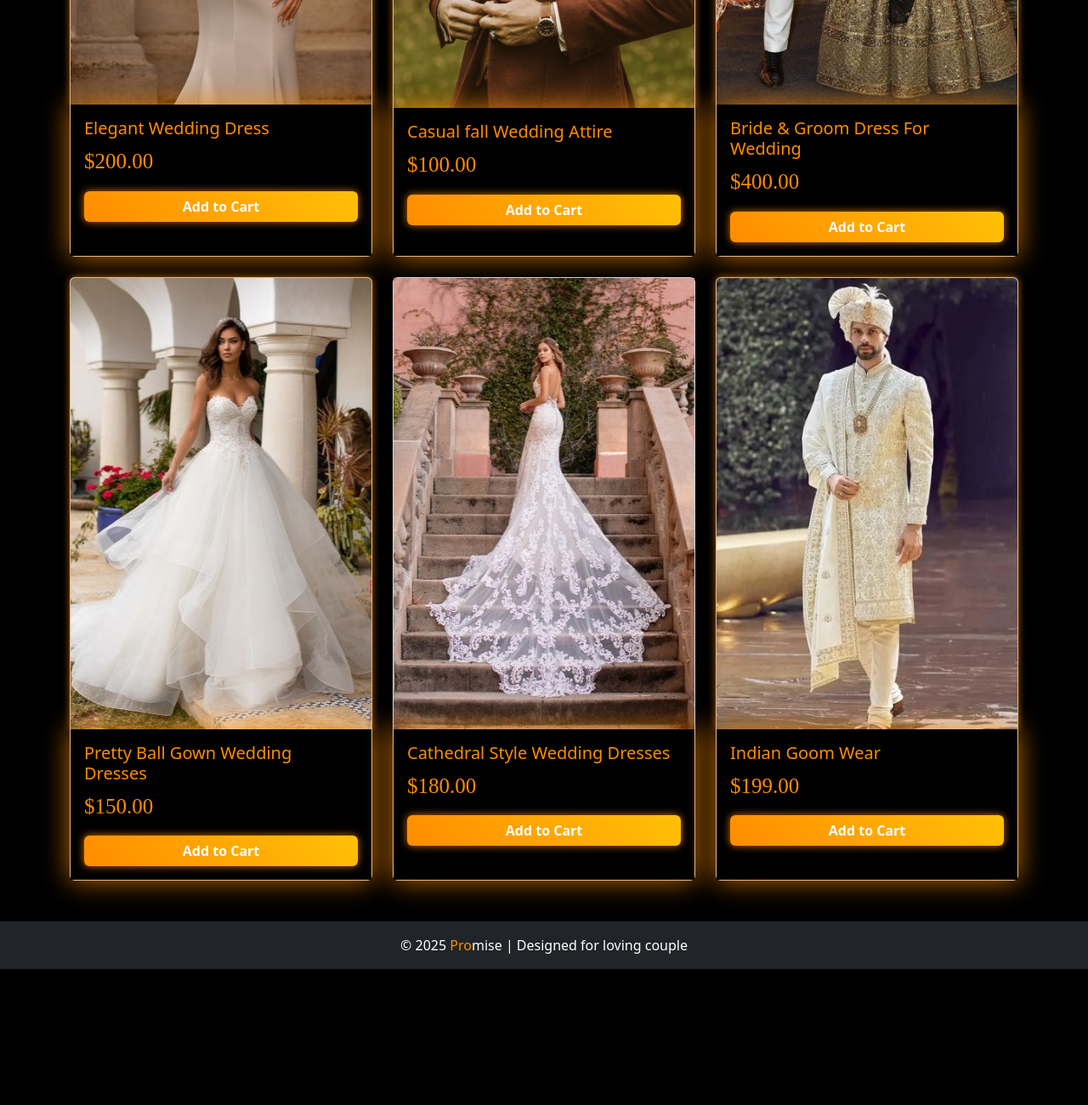
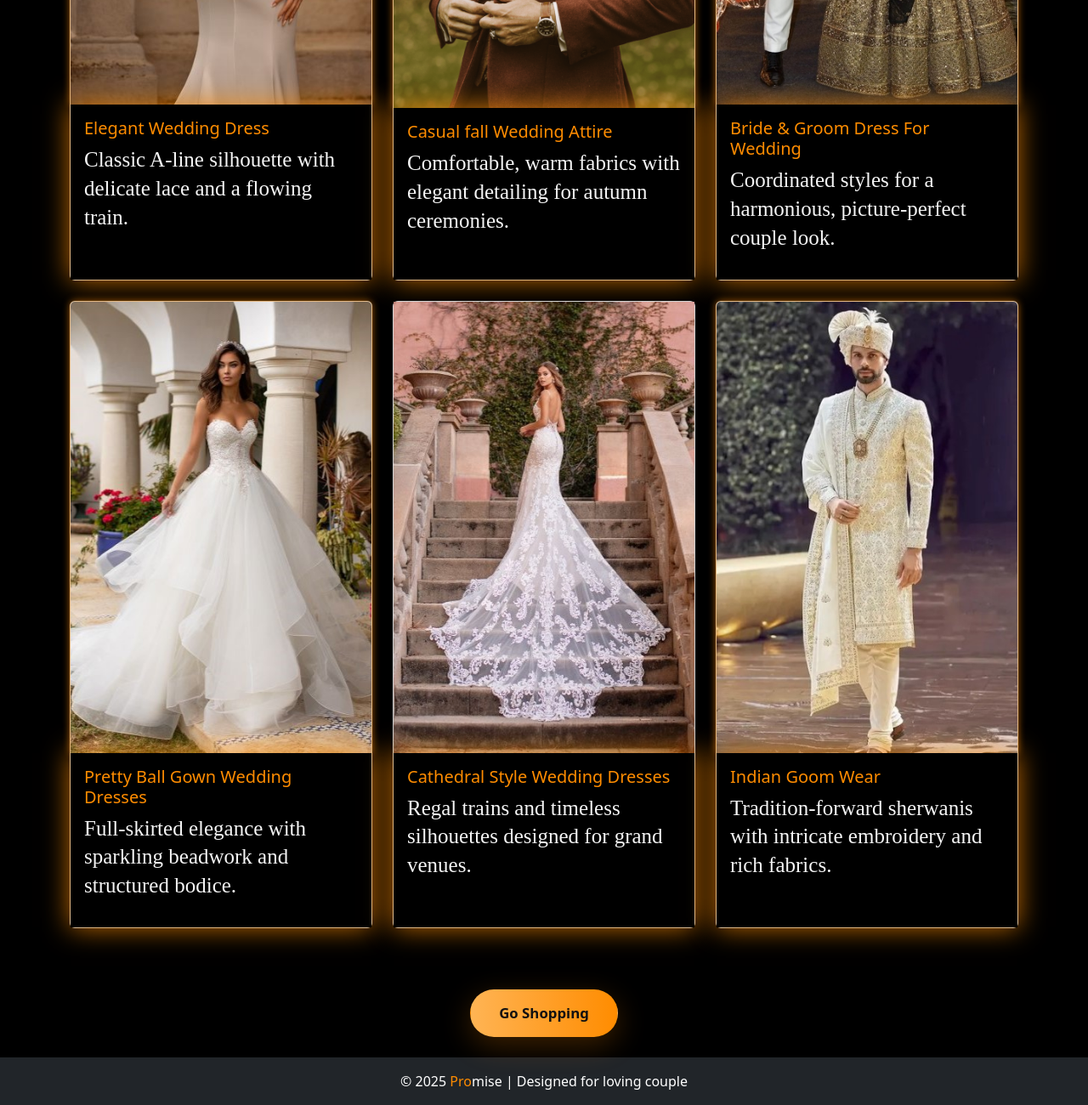
Before and after one commit to gervzsss/webapp, a website: page home.html in a window 1280 px wide. Shown: the part 890-2190 px from the top of the page at 85% size. Before the commit the page ends 2030 px from the top, so only its background shows below. Drawn offline with nearby package versions, Linux system fonts and the light colour scheme; files that its build step writes are made by us from their sources; a web font is replaced by a local one.

Commit message:
Update about and home pages: refine GitHub link, enhance product descriptions, and add "Go Shopping" CTA with improved styling.

```diff
--- a/home.html
+++ b/home.html
@@ -60,8 +60,7 @@
             <img src="images/wedding dress.jpg" class="card-img-top" alt="Product 1" />
             <div class="card-body">
               <h5 class="card-title">Elegant Wedding Dress</h5>
-              <p class="card-text">$200.00</p>
-              <a href="#" class="btn btn-cart w-100"><b>Add to Cart</b></a>
+              <p class="card-desc">Classic A-line silhouette with delicate lace and a flowing train.</p>
             </div>
           </div>
         </div>
@@ -71,8 +70,7 @@
             <img src="images/casual fall wedding attire.png" class="card-img-top" alt="Product 2" />
             <div class="card-body">
               <h5 class="card-title">Casual fall Wedding Attire</h5>
-              <p class="card-text">$100.00</p>
-              <a href="#" class="btn btn-cart w-100"><b>Add to Cart</b></a>
+              <p class="card-desc">Comfortable, warm fabrics with elegant detailing for autumn ceremonies.</p>
             </div>
           </div>
         </div>
@@ -82,8 +80,7 @@
             <img src="images/Bride And Groom Matching Dress For Wedding.jpg" class="card-img-top" alt="Product 3" />
             <div class="card-body">
               <h5 class="card-title">Bride & Groom Dress For Wedding</h5>
-              <p class="card-text">$400.00</p>
-              <a href="#" class="btn btn-cart w-100"><b>Add to Cart</b></a>
+              <p class="card-desc">Coordinated styles for a harmonious, picture-perfect couple look.</p>
             </div>
           </div>
         </div>
@@ -93,8 +90,7 @@
             <img src="images/Pretty ball gown wedding dresses.jpg" class="card-img-top" alt="Product 1" />
             <div class="card-body">
               <h5 class="card-title">Pretty Ball Gown Wedding Dresses</h5>
-              <p class="card-text">$150.00</p>
-              <a href="#" class="btn btn-cart w-100"><b>Add to Cart</b></a>
+              <p class="card-desc">Full-skirted elegance with sparkling beadwork and structured bodice.</p>
             </div>
           </div>
         </div>
@@ -104,8 +100,7 @@
             <img src="images/Cathedral style wedding dresses.jpg" alt="Product 4" />
             <div class="card-body">
               <h5 class="card-title">Cathedral Style Wedding Dresses</h5>
-              <p class="card-text">$180.00</p>
-              <a href="#" class="btn btn-cart w-100"><b>Add to Cart</b></a>
+              <p class="card-desc">Regal trains and timeless silhouettes designed for grand venues.</p>
             </div>
           </div>
         </div>
@@ -116,12 +111,18 @@
               alt="Product 3" />
             <div class="card-body">
               <h5 class="card-title">Indian Goom Wear</h5>
-              <p class="card-text">$199.00</p>
-              <a href="#" class="btn btn-cart w-100"><b>Add to Cart</b></a>
+              <p class="card-desc">Tradition-forward sherwanis with intricate embroidery and rich fabrics.</p>
             </div>
           </div>
         </div>
       </div>
+    </div>
+  </section>
+
+  <!-- GO SHOPPING CTA -->
+  <section class="py-4">
+    <div class="container text-center">
+      <a href="products.html" class="btn btn-go-shopping">Go Shopping</a>
     </div>
   </section>
 
--- a/styles.css
+++ b/styles.css
@@ -834,3 +834,72 @@ body {
 .sticky-sidebar h6 {
   color: #ff8c00;
 }
+
+/* Home page tweaks: keep layout and image sizing unchanged, improve spacing and add CTA */
+.card-desc {
+  color: #ffdca6;
+  /* soft warm tone for descriptions */
+  margin-top: 0.5rem;
+  font-size: 0.95rem;
+  line-height: 1.35;
+  min-height: 2.7em;
+  /* keep card heights consistent when descriptions wrap */
+}
+
+/* subtle hover for existing .card and images - only enhance visuals */
+.card.h-100 {
+  transition: transform 220ms ease, box-shadow 220ms ease;
+}
+
+.card.h-100:hover {
+  transform: translateY(-6px);
+  box-shadow: 0 18px 46px rgba(255, 140, 0, 0.14);
+}
+
+/* ensure image hover is gentle and preserves original image size */
+.card-img-top {
+  transition: transform 420ms ease, filter 320ms ease;
+}
+
+.card:hover .card-img-top {
+  transform: scale(1.03);
+  filter: brightness(1.02);
+}
+
+/* Go Shopping CTA - centered and visually distinct */
+.btn-go-shopping {
+  display: inline-block;
+  padding: 0.9rem 2.1rem;
+  font-size: 1.05rem;
+  font-weight: 700;
+  color: #111;
+  background: linear-gradient(90deg, #ffb454, #ff8c00);
+  border-radius: 999px;
+  text-decoration: none;
+  box-shadow: 0 10px 34px rgba(255, 140, 0, 0.24), 0 0 0 0 rgba(255, 140, 0, 0.0);
+  transition: transform 180ms ease, box-shadow 220ms ease;
+}
+
+.btn-go-shopping:hover {
+  transform: translateY(-4px) scale(1.02);
+  box-shadow: 0 20px 54px rgba(255, 140, 0, 0.32), 0 0 28px rgba(255, 193, 7, 0.12);
+}
+
+/* subtle focus and keyboard access */
+.btn-go-shopping:focus {
+  outline: none;
+  box-shadow: 0 0 0 4px rgba(255, 193, 7, 0.12);
+}
+
+/* keep CTA centered inside container and responsive */
+.container.text-center>.btn-go-shopping {
+  margin: 0 auto;
+}
+
+/* small screens: slightly smaller paddings */
+@media (max-width: 576px) {
+  .btn-go-shopping {
+    padding: 0.7rem 1.2rem;
+    font-size: 0.98rem;
+  }
+}
```
Also changed, not shown: about.html (+1 -1 lines).
